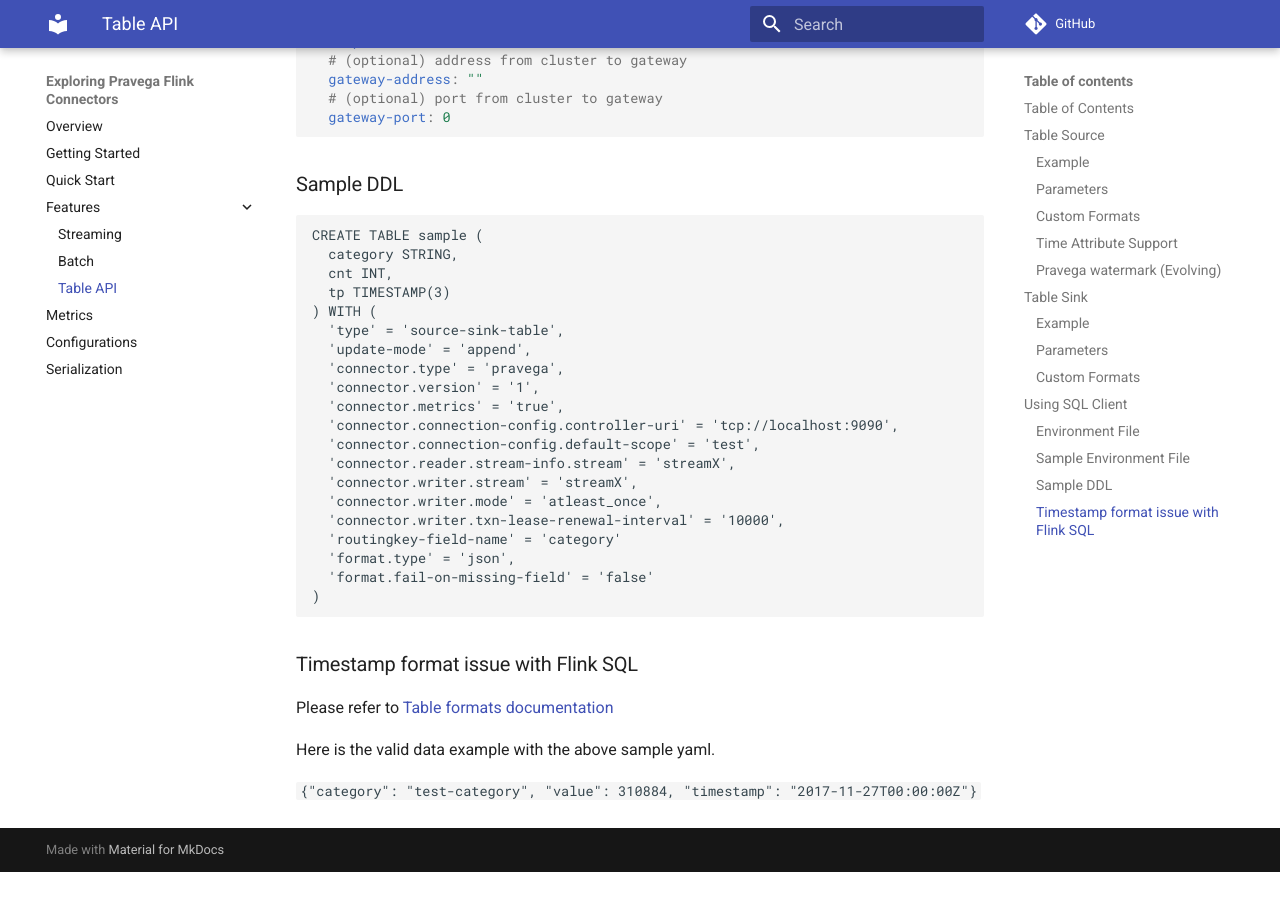
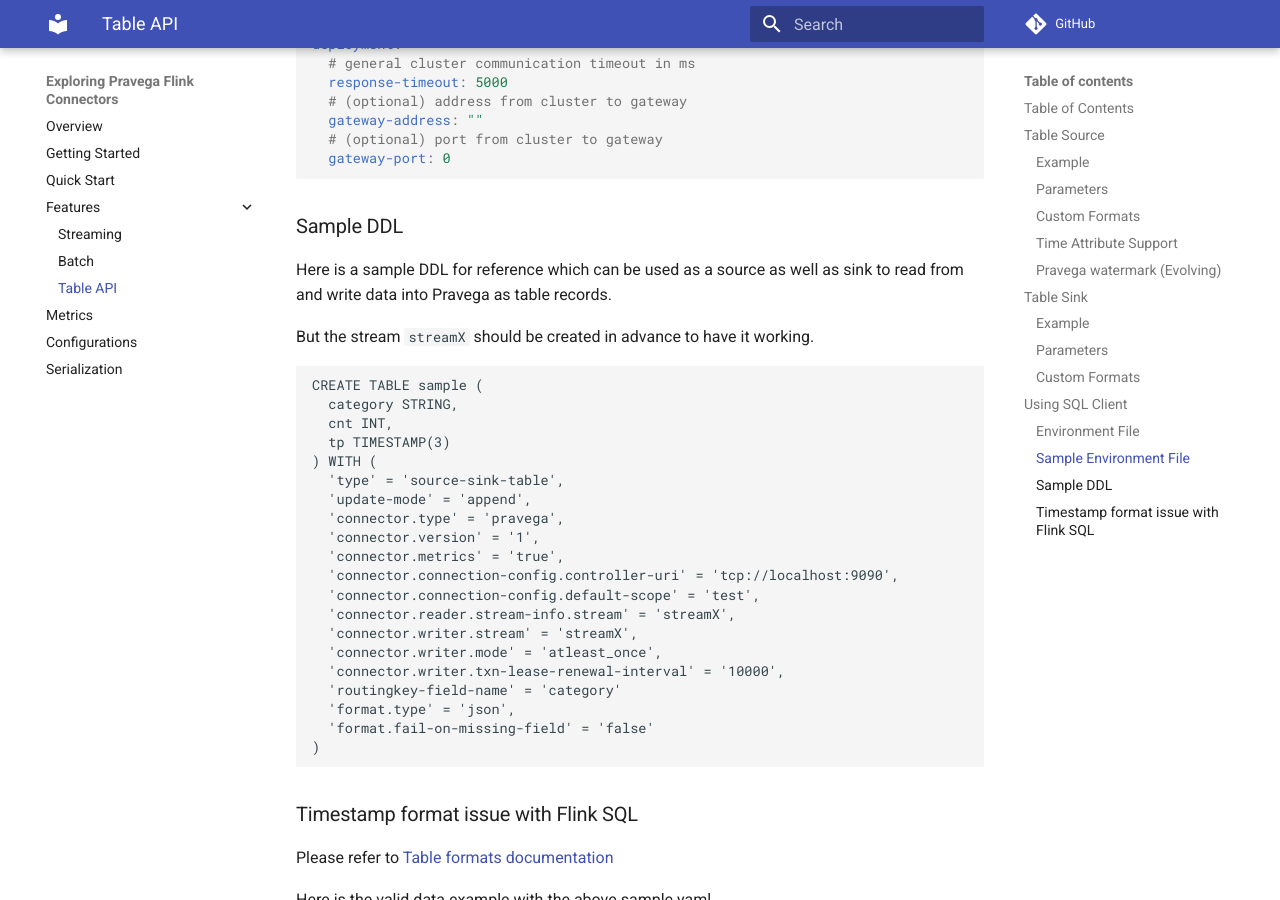
Before and after one commit to pravega/flink-connectors, an MkDocs documentation site: the page built from documentation/src/docs/table-api.md, in a window 1280 px wide and 900 px high, scrolled down 11944 px. Built offline with MkDocs 1.6.1 and Material for MkDocs 9.7.7, drawn with Linux system fonts in a browser that asks for light colours; comment, search, counter and statistics services are not loaded; before the commit the page ends 12816 px from its top, so only the background shows below that; some of the changed text lies outside the part shown.

Commit message:
issue-357 Fix table-api typo
Signed-off-by: AlexanderZhao1 <Alexander_Zhao@dell.com>

````diff
--- a/documentation/src/docs/table-api.md
+++ b/documentation/src/docs/table-api.md
@@ -70,7 +70,7 @@
                 ObjectPath.fromString(tableSourcePath),
                 connectorCatalogSourceTable, false);
 
-//@Deprecated in Flink 1.10, plan to be removed in Flink 1.11
+// This method is deprecated but still can be used in Flink1.10 and will be removed in Flink1.11
 //tableEnv.registerTableSource("MyTableRow", source);
 
 String sqlQuery = "SELECT user, count(uri) from MyTableRow GROUP BY user";
@@ -109,7 +109,6 @@
 DataSet<Row> resultSet = tableEnv.toDataSet(result, Row.class);
 ...
 ```
-
 
 ```java
 @deprecated
@@ -426,6 +425,8 @@
 ### Sample Environment File
 Here is a sample environment file for reference which can be used as a source as well as sink to read from and write data into Pravega as table records
 
+But the stream `streamX` should be created in advance to have it working.
+
 ```yaml
 tables:
   - name: sample
@@ -491,6 +492,11 @@
 ```
 
 ### Sample DDL
+
+Here is a sample DDL for reference which can be used as a source as well as sink to read from and write data into Pravega as table records.
+
+But the stream `streamX` should be created in advance to have it working.
+
 ```
 CREATE TABLE sample (
   category STRING,
````
